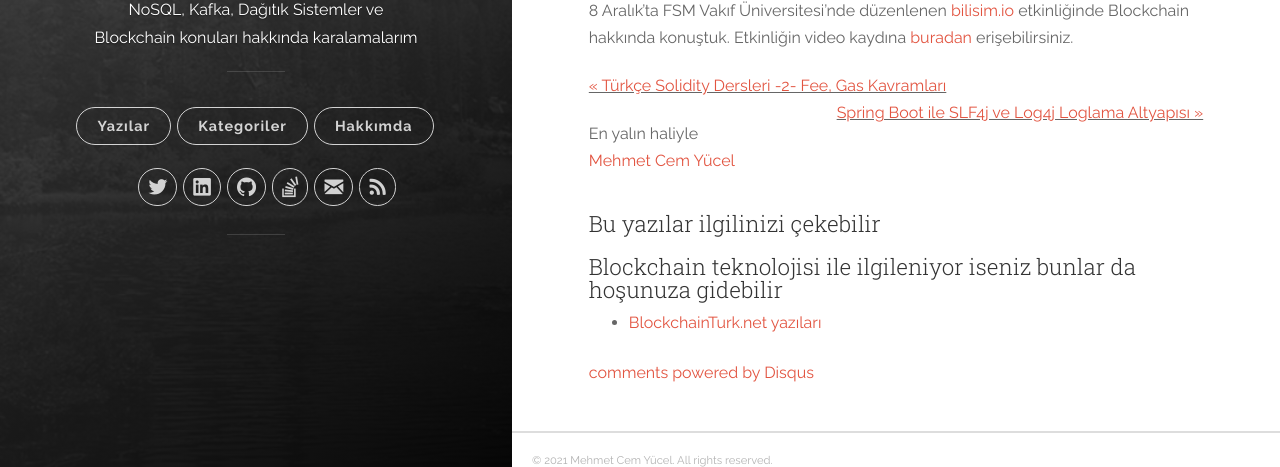
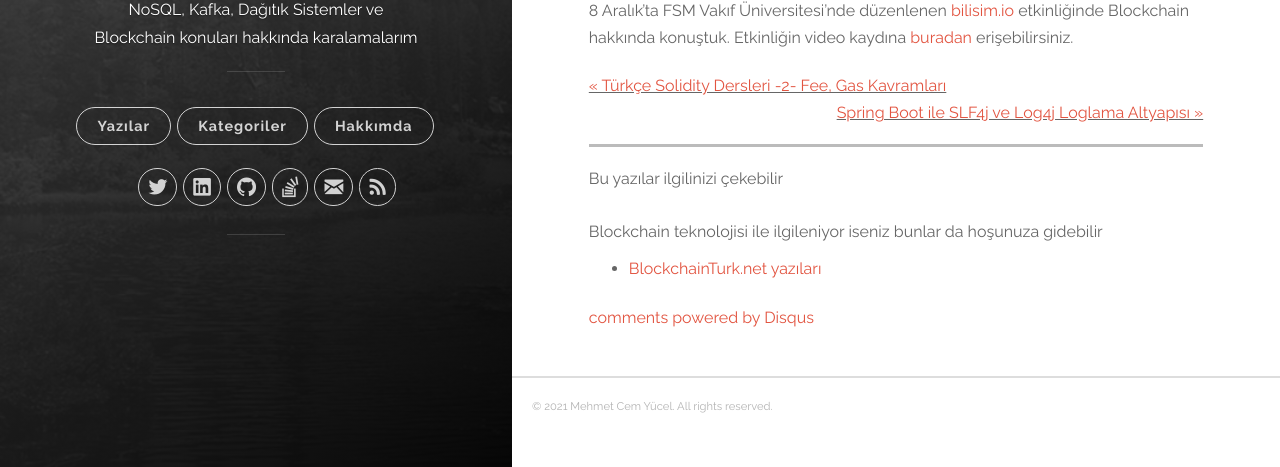
Before and after one commit to pozerank/pozerank.github.io, a Jekyll site: the page built from _posts/2018-12-12-fsmv-universitesi-blockchain-sunumu.markdown, in a window 1280 px wide and 986 px high, cut to the strip 519-986 px from the top of the window. Built offline with Jekyll 4.4.1, drawn with Linux system fonts in a browser that asks for light colours; comment, search, counter and statistics services are not loaded.

Commit message:
line seperator

```diff
--- a/_includes/header.html
+++ b/_includes/header.html
@@ -98,7 +98,16 @@
           </nav>
           <hr class="panel-cover__divider panel-cover__divider--secondary">
 		  <nav class="cover-navigation">
-            {% include feed-ici-yazi-1.html %}
+            <script async src="https://pagead2.googlesyndication.com/pagead/js/adsbygoogle.js"></script>
+				<ins class="adsbygoogle"
+					 style="display:block"
+					 data-ad-format="fluid"
+					 data-ad-layout-key="-gw-3+1f-3d+2z"
+					 data-ad-client="ca-pub-3264551064582672"
+					 data-ad-slot="5737360845"></ins>
+				<script>
+					 (adsbygoogle = window.adsbygoogle || []).push({});
+			</script>
           </nav>
         </div>
 
--- a/_layouts/post.html
+++ b/_layouts/post.html
@@ -29,17 +29,13 @@ layout: default
     </p>
 </div>
 
-<p style="font:italic bold;">
-  En yalın haliyle
-  <br/>
-  <a  style="font:bold;" href="https://www.mehmetcemyucel.com">Mehmet Cem Yücel</a>
-</p>
-
-<hr>
-
   {% if site.related_posts.size >= 1 %}
   <div>
-    <h5>Bu yazılar ilgilinizi çekebilir</h5>
+    <br/>
+    <hr class="solid">
+	<br/>
+    <h6>Bu yazılar ilgilinizi çekebilir</h6>
+	<br/>
     <ul>
     {%- assign pageDateInSecondsInEpoch = page.date | date:"%s" | plus: 0 -%}
     {% assign cnt = 0 %}
@@ -62,7 +58,8 @@ layout: default
       {% endif %}
     {% endfor %}
     </ul>
-    <h5>Blockchain teknolojisi ile ilgileniyor iseniz bunlar da hoşunuza gidebilir</h5>
+    <h6>Blockchain teknolojisi ile ilgileniyor iseniz bunlar da hoşunuza gidebilir</h6>
+	<br/>
     <ul>
       <li><a href="https://www.mehmetcemyucel.com/categories/#blockchain">BlockchainTurk.net yazıları</a></li>
     </ul>
--- a/css/main.scss
+++ b/css/main.scss
@@ -67,3 +67,12 @@ pre.highlight code,
   height: 100px;
   border-radius:5%;
 }
+
+hr.solid {
+  border-top: 3px solid #bbb;
+  display: block;
+  margin-top: 0.5em;
+  margin-bottom: 0.5em;
+  margin-left: auto;
+  margin-right: auto;
+}
```
